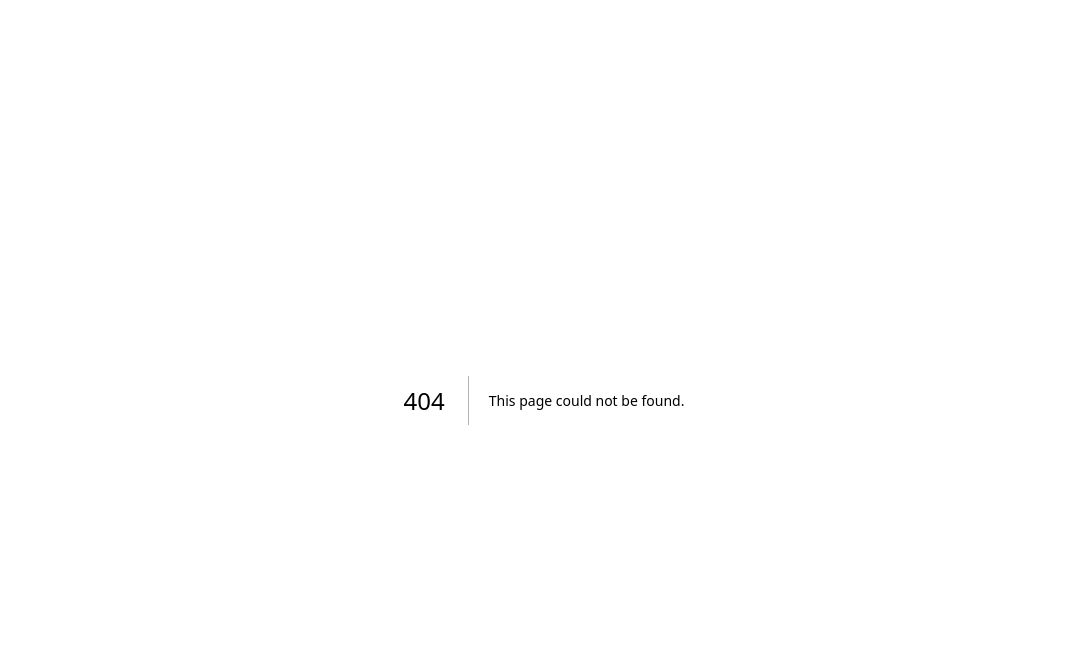
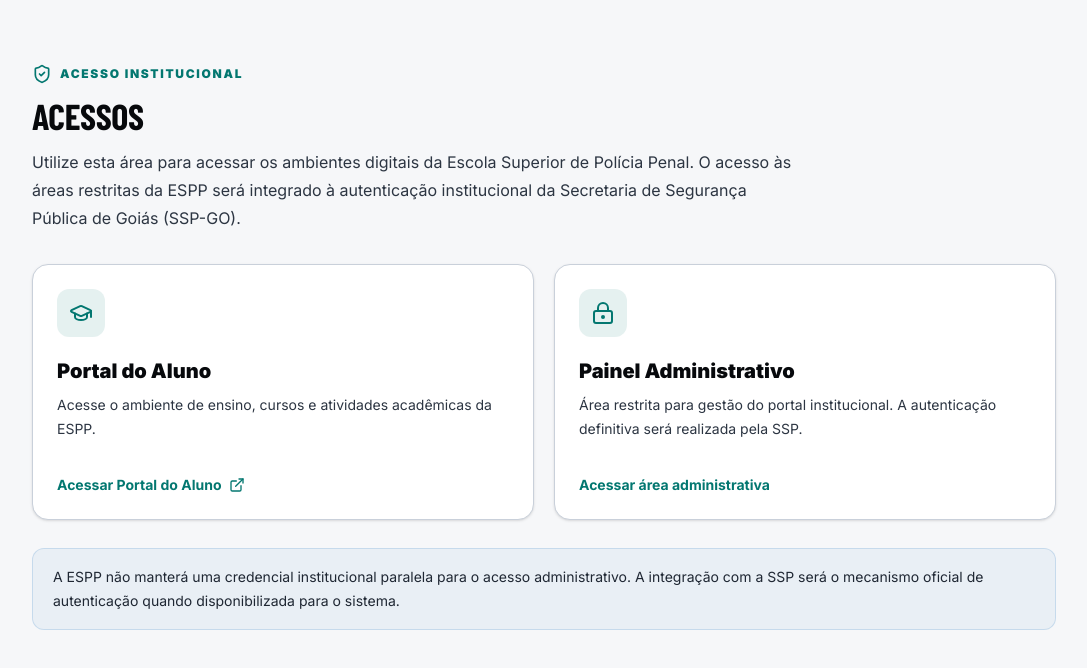
Before and after one commit to jhfmiguel/ppgo-espp-site, a Next.js app in the folder app/: page /acessos in a window 1280 px wide. Before the commit this address had no page. Shown: the top 668 px of the page, without its empty margins (96-1183 px from the left). Built offline with nearby package versions, Linux system fonts and the light colour scheme.

Commit message:
Cria central de acessos da ESPP

```diff
--- /dev/null
+++ b/app/app/acessos/page.tsx
@@ -0,0 +1,83 @@
+import type { Metadata } from "next";
+import Link from "next/link";
+import { ExternalLink, GraduationCap, LockKeyhole, ShieldCheck } from "lucide-react";
+
+export const metadata: Metadata = {
+  title: "Acessos",
+  description: "Central de acessos aos serviços digitais da Escola Superior de Polícia Penal.",
+};
+
+const acessos = [
+  {
+    titulo: "Portal do Aluno",
+    descricao: "Acesse o ambiente de ensino, cursos e atividades acadêmicas da ESPP.",
+    href: "https://ead.policiapenal.go.gov.br/login/index.php",
+    externo: true,
+    Icone: GraduationCap,
+    acao: "Acessar Portal do Aluno",
+  },
+  {
+    titulo: "Painel Administrativo",
+    descricao: "Área restrita para gestão do portal institucional. A autenticação definitiva será realizada pela SSP.",
+    href: "/admin",
+    externo: false,
+    Icone: LockKeyhole,
+    acao: "Acessar área administrativa",
+  },
+] as const;
+
+export default function AcessosPage() {
+  return (
+    <main className="min-h-[65vh] bg-ink-050 py-12 lg:py-16">
+      <div className="container-espp">
+        <div className="mx-auto max-w-5xl">
+          <div className="mb-8 max-w-3xl">
+            <div className="mb-3 flex items-center gap-2 text-gov-teal">
+              <ShieldCheck className="size-5" aria-hidden="true" />
+              <span className="text-xs font-black tracking-[0.14em] uppercase">Acesso institucional</span>
+            </div>
+            <h1 className="title-display text-3xl text-ink-950 sm:text-4xl">Acessos</h1>
+            <p className="mt-3 text-base leading-7 text-ink-600">
+              Utilize esta área para acessar os ambientes digitais da Escola Superior de Polícia Penal.
+              O acesso às áreas restritas da ESPP será integrado à autenticação institucional da Secretaria de Segurança Pública de Goiás (SSP-GO).
+            </p>
+          </div>
+
+          <div className="grid gap-5 md:grid-cols-2">
+            {acessos.map(({ titulo, descricao, href, externo, Icone, acao }) => {
+              const conteudo = (
+                <>
+                  <span className="mb-5 inline-flex size-12 items-center justify-center rounded-xl bg-gov-teal/10 text-gov-teal">
+                    <Icone className="size-6" aria-hidden="true" />
+                  </span>
+                  <h2 className="text-xl font-black text-ink-950">{titulo}</h2>
+                  <p className="mt-2 flex-1 text-sm leading-6 text-ink-600">{descricao}</p>
+                  <span className="mt-6 inline-flex items-center gap-2 text-sm font-bold text-gov-teal">
+                    {acao}
+                    {externo && <ExternalLink className="size-4" aria-hidden="true" />}
+                  </span>
+                </>
+              );
+
+              const classes = "group flex min-h-64 flex-col rounded-2xl border border-ink-200 bg-white p-6 shadow-sm transition hover:-translate-y-0.5 hover:border-gov-teal/40 hover:shadow-md";
+
+              return externo ? (
+                <a key={titulo} href={href} target="_blank" rel="noopener noreferrer" className={classes}>
+                  {conteudo}
+                </a>
+              ) : (
+                <Link key={titulo} href={href} className={classes}>
+                  {conteudo}
+                </Link>
+              );
+            })}
+          </div>
+
+          <div className="mt-7 rounded-xl border border-gov-blue/15 bg-gov-blue/5 px-5 py-4 text-sm leading-6 text-ink-700">
+            A ESPP não manterá uma credencial institucional paralela para o acesso administrativo. A integração com a SSP será o mecanismo oficial de autenticação quando disponibilizada para o sistema.
+          </div>
+        </div>
+      </div>
+    </main>
+  );
+}
```
